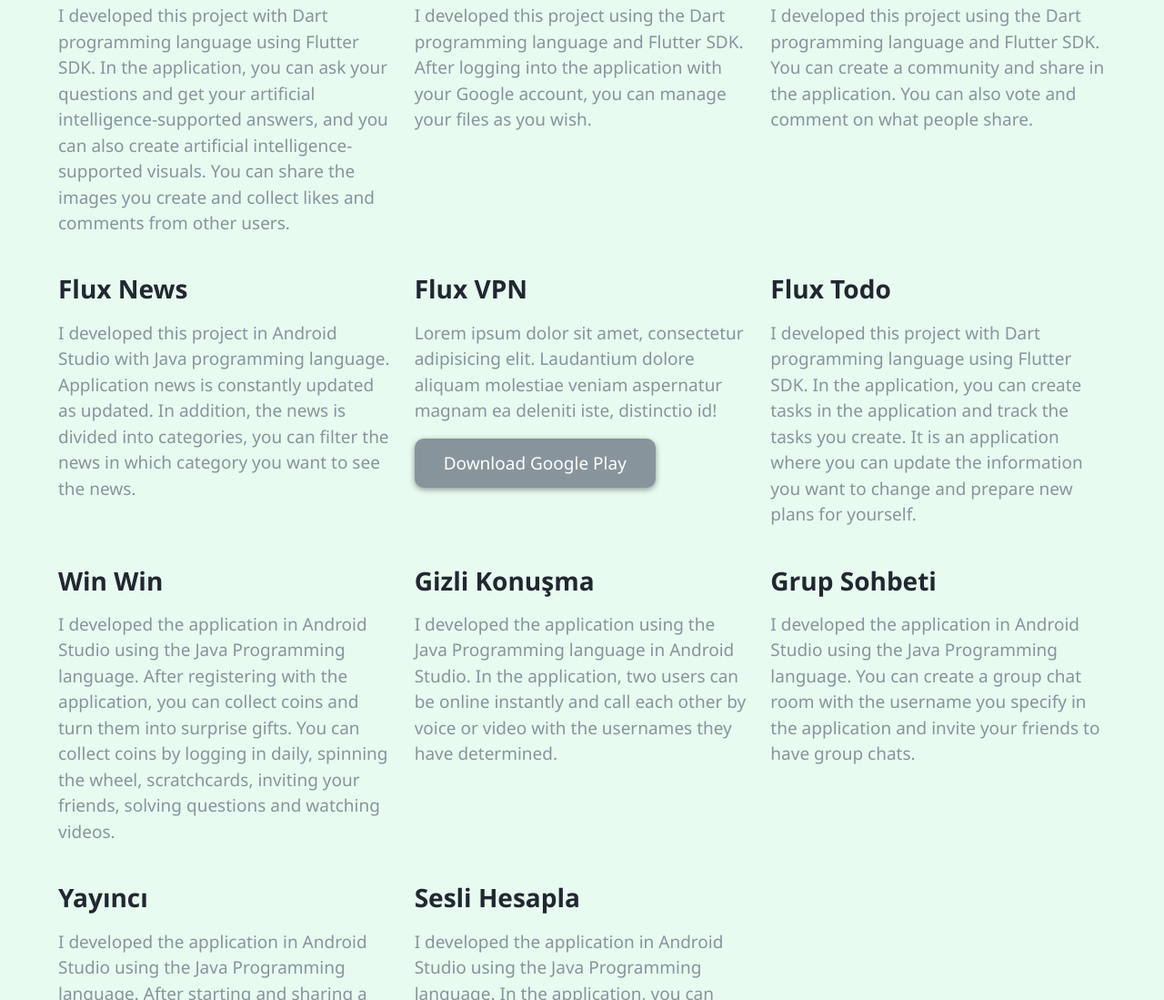
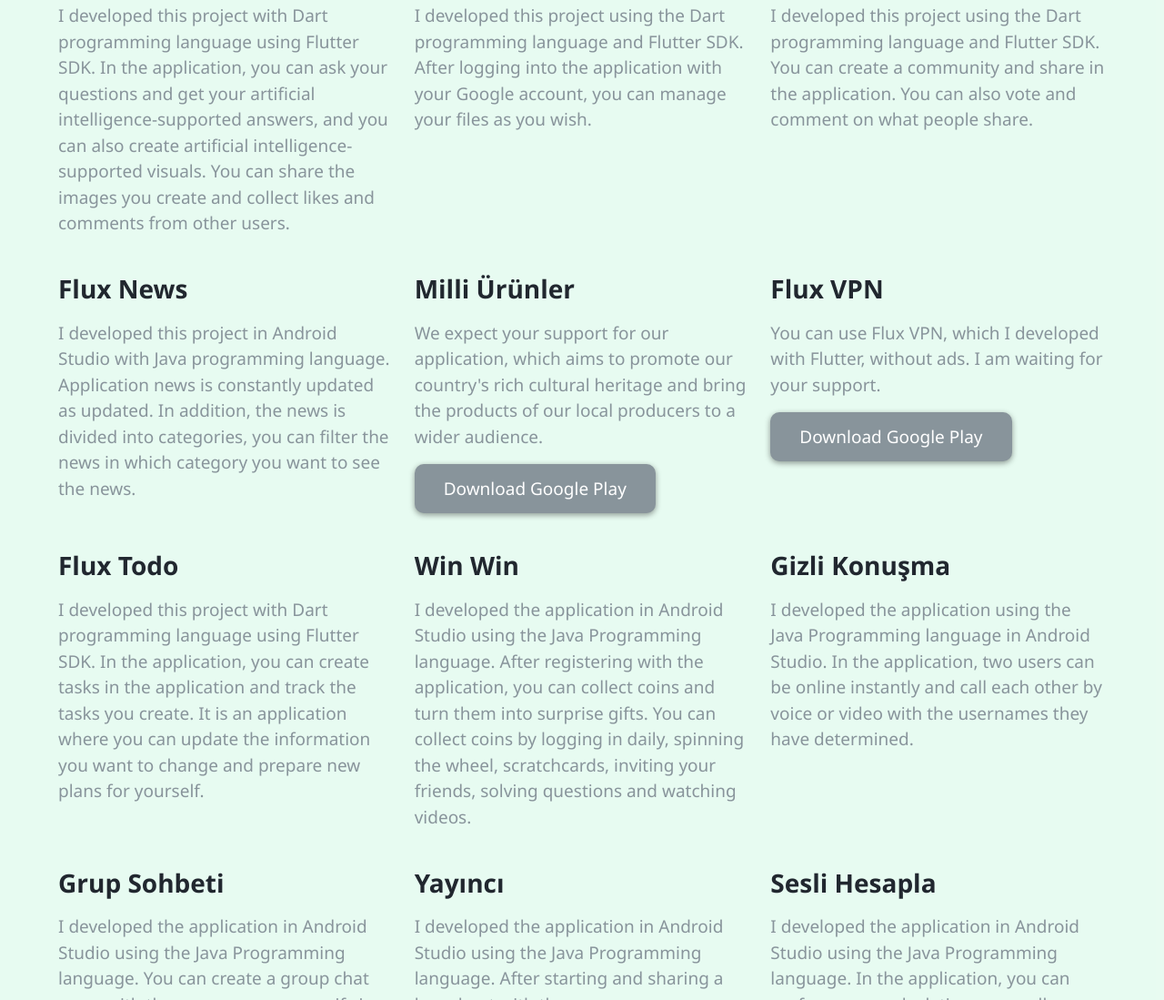
Before and after one commit to ttkcys/yusufhanKeles.com, a plain HTML site: page index.html in a window 1280 px wide. Shown: the part 2861-3960 px from the top of the page at 91% size. Drawn offline with Linux system fonts and the light colour scheme.

Commit message:
Add files via upload

```diff
--- a/index.html
+++ b/index.html
@@ -253,9 +253,17 @@
                 </div>
             </div>
             <div class="project">
+                <h4>Milli Ürünler</h4>
+                <p>We expect your support for our application, which aims to promote our country's rich cultural heritage
+                    and bring the products of our local producers to a wider audience.
+                </p>
+                <div class="project-action">
+                    <a href="https://play.google.com/store/apps/details?id=com.yerli.milli.urunler.yerlimilliurunler&hl=tr&gl=US" class="btn">Download Google Play</a>
+                </div>
+            </div>
+            <div class="project">
                 <h4>Flux VPN</h4>
-                <p>Lorem ipsum dolor sit amet, consectetur adipisicing elit.
-                    Laudantium dolore aliquam molestiae veniam aspernatur magnam ea deleniti iste, distinctio id!
+                <p>You can use Flux VPN, which I developed with Flutter, without ads. I am waiting for your support.
                 </p>
                 <div class="project-action">
                     <a href="https://play.google.com/store/apps/details?id=com.yusufhan.fluxvpn&hl=en_US" class="btn">Download Google Play</a>
```
